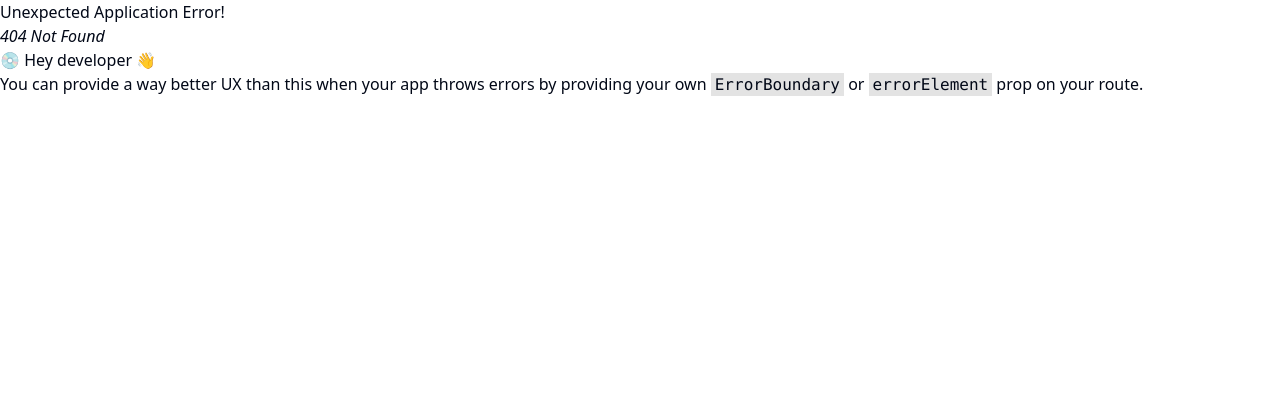
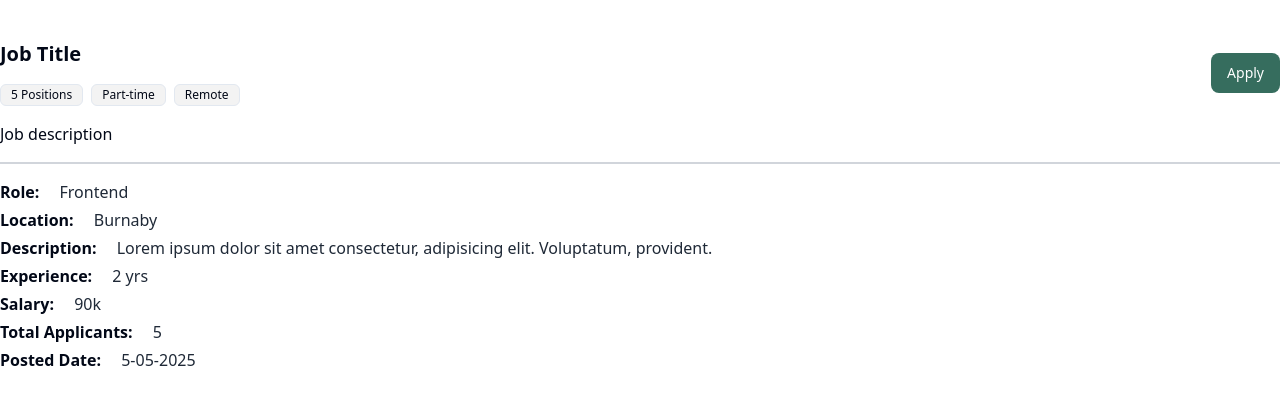
Before and after one commit to titanium-exe/OpenRoles, a React (Vite) app in the folder frontend/: page /description/1 in a window 1280 px wide. Before the commit this address had no page. Shown: the top 404 px of the page. Built offline with nearby package versions, Linux system fonts and the light colour scheme.

Commit message:
job description

```diff
--- a/frontend/src/components/Job.jsx
+++ b/frontend/src/components/Job.jsx
@@ -3,8 +3,11 @@
 import { Bookmark } from "lucide-react";
 import { Avatar, AvatarImage } from "./ui/avatar";
 import { Badge } from "./ui/badge";
+import { useNavigate } from "react-router-dom";
 
 const Job = () => {
+  const navigate = useNavigate();
+  const jobId = 'jobId';
   return (
     <div className="p-5 rounded-md shadow-xl bg-white border border-gray-100">
       {/* Top Row: Time & Bookmark */}
@@ -59,7 +62,7 @@
         </Badge>
       </div>
       <div className='flex items-center gap-4 mt-4'>
-        <Button variant="outline" className="">Details</Button>
+        <Button onClick={() => navigate(`/description/${jobId}`)} variant="outline" className="">Details</Button>
         <Button variant="outline" className="bg-[#96bbb9]">Save</Button>
       </div>
     </div>
--- /dev/null
+++ b/frontend/src/components/JobDescription.jsx
@@ -0,0 +1,58 @@
+import { Badge } from "./ui/badge";
+import React from "react";
+import { Button } from "./ui/button";
+
+const JobDescription = () => {
+  const isApplied = false;
+  return (
+    <div className="max-w-7xl mx-auto my-10">
+      <div className="flex items-center justify-between">
+        <div>
+          <h1 className="font-bold text-xl">Job Title</h1>
+          <div className="flex items-center gap-2 mt-4">
+            <Badge
+              className={"rounded-md text-[] bg-[#f3f3f3] font-light"}
+              variant="ghost"
+            >
+              5 Positions
+            </Badge>
+            <Badge
+              className={"rounded-md text-[] bg-[#f3f3f3] font-light"}
+              variant="ghost"
+            >
+              Part-time
+            </Badge>
+            <Badge
+              className={"rounded-md text-[] bg-[#f3f3f3] font-light"}
+              variant="ghost"
+            >
+              Remote
+            </Badge>
+          </div>
+        </div>
+        <Button
+          disabled={isApplied}
+          className={`rounded-lg text-white ${
+            isApplied
+              ? "bg-gray-600 cursor-not-allowed text-white"
+              : "bg-[#366d5e] hover:bg-teal-950 text-white"
+          }`}
+        >
+          {isApplied ? "Already Applied" : "Apply"}
+        </Button>
+      </div>
+      <h1 className="border-b-2 border-b-gray-300 font-medium py-4">Job description</h1>
+      <div className='my-4'>
+      <h1 className='font-bold my-1'>Role: <span className='pl-4 font-normal text-gray-800'>Frontend</span></h1>
+                <h1 className='font-bold my-1'>Location: <span className='pl-4 font-normal text-gray-800'>Burnaby</span></h1>
+                <h1 className='font-bold my-1'>Description: <span className='pl-4 font-normal text-gray-800'>Lorem ipsum dolor sit amet consectetur, adipisicing elit. Voluptatum, provident.</span></h1>
+                <h1 className='font-bold my-1'>Experience: <span className='pl-4 font-normal text-gray-800'>2 yrs</span></h1>
+                <h1 className='font-bold my-1'>Salary: <span className='pl-4 font-normal text-gray-800'>90k</span></h1>
+                <h1 className='font-bold my-1'>Total Applicants: <span className='pl-4 font-normal text-gray-800'>5</span></h1>
+                <h1 className='font-bold my-1'>Posted Date: <span className='pl-4 font-normal text-gray-800'>5-05-2025</span></h1>
+      </div>
+    </div>
+  );
+};
+
+export default JobDescription;
```
Also changed, not shown: frontend/src/App.jsx (+7 -0 lines).
